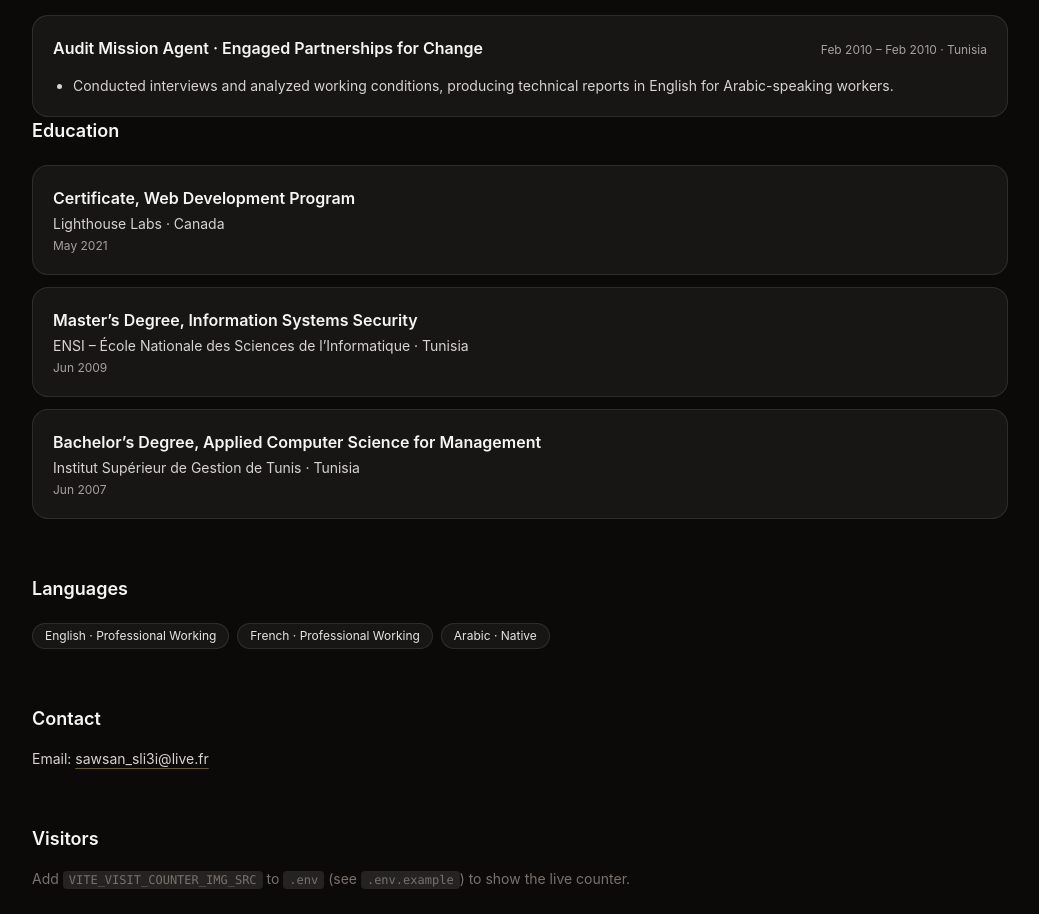
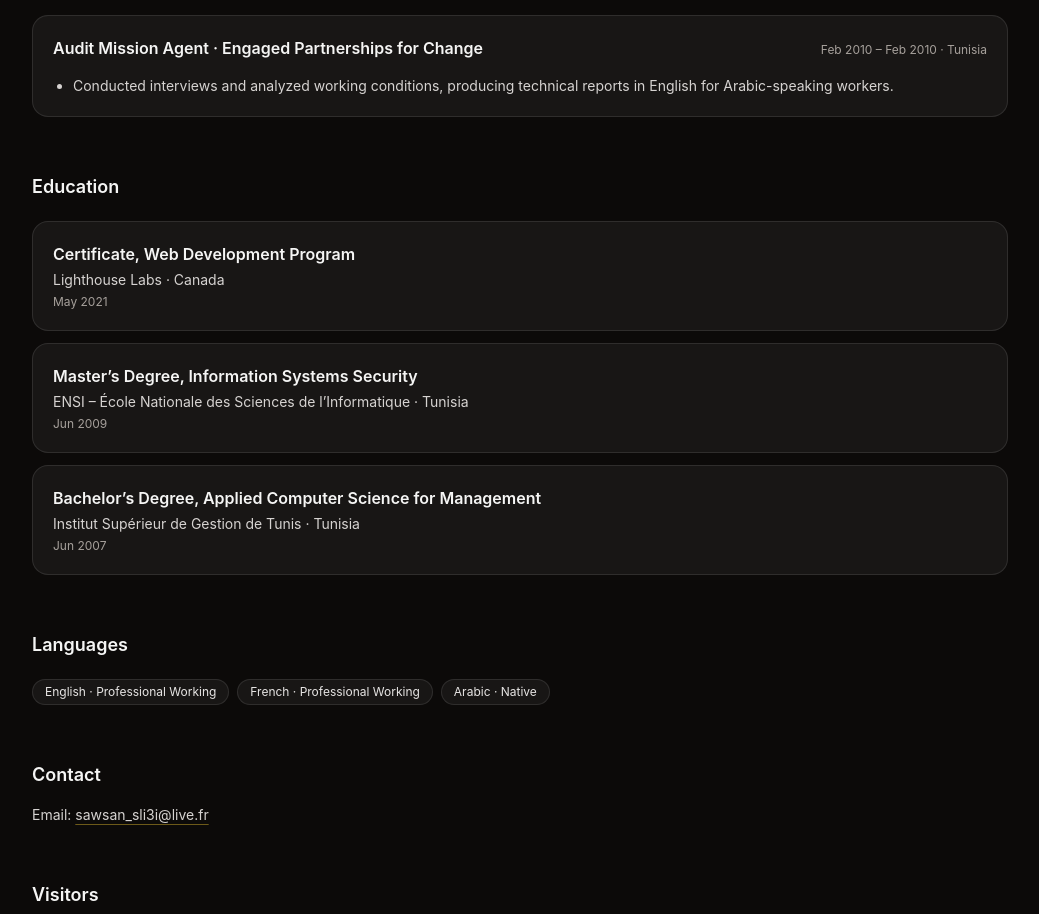
Before and after one commit to saoussen-slii/portfolio, a React (Vite) app: page / in a window 1280 px wide. Shown: the part 2523-3437 px from the top of the page, without its empty margins (120-1159 px from the left). Built offline with nearby package versions, Linux system fonts and the light colour scheme.

Commit message:
unified the classNames for all sections

```diff
--- a/src/App.tsx
+++ b/src/App.tsx
@@ -131,7 +131,7 @@ export default function App() {
             </div>
           </section>
         </ScrollReveal>
-        <ScrollReveal as="section">
+        <ScrollReveal as="section" className="mt-14">
           <section id="education">
             <h2 className="text-lg font-semibold">Education</h2>
             <div className="mt-5 space-y-3">
```
